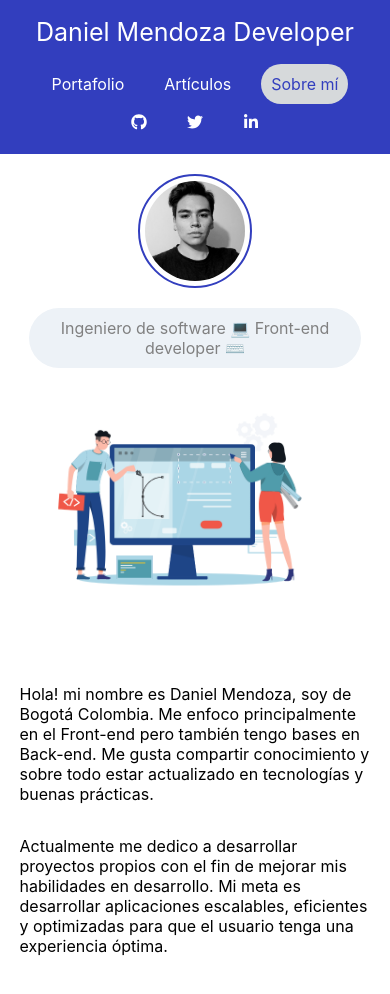
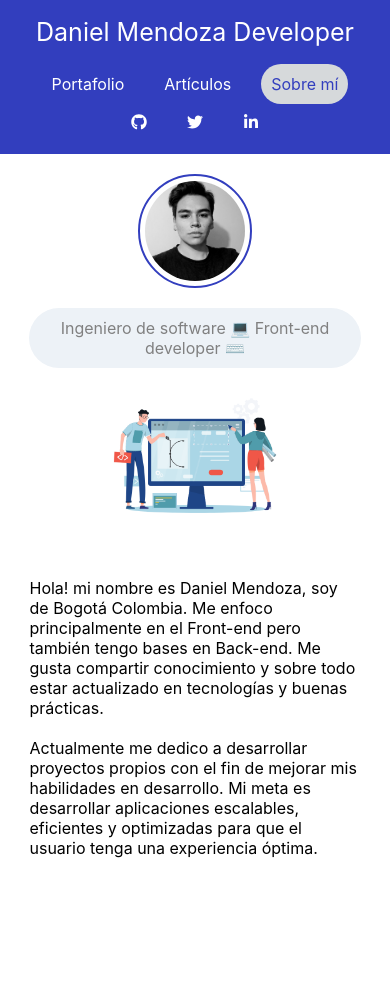
Before and after one commit to Danieruone/my-portfolio, a React (Create React App) app: page /about-me in a window 390 px wide. Shown: the top 994 px of the page. After the commit the page ends 898 px from the top, so only its background shows below. Built offline with nearby package versions, Linux system fonts and the light colour scheme.

Commit message:
mobile description

```diff
--- a/src/components/AboutMe/styles.js
+++ b/src/components/AboutMe/styles.js
@@ -62,6 +62,10 @@ export const Container = styled.div`
   @media (max-width: 600px) {
     width: 90%;
     flex-direction: column;
+    & img {
+      width: 200px;
+      margin-right: 0px;
+    }
   }
 `;
 
@@ -70,4 +74,7 @@ export const DescriptionContainer = styled.div`
   display: flex;
   flex-direction: column;
   align-items: center;
+  & p {
+    margin: 10px;
+  }
 `;
```
